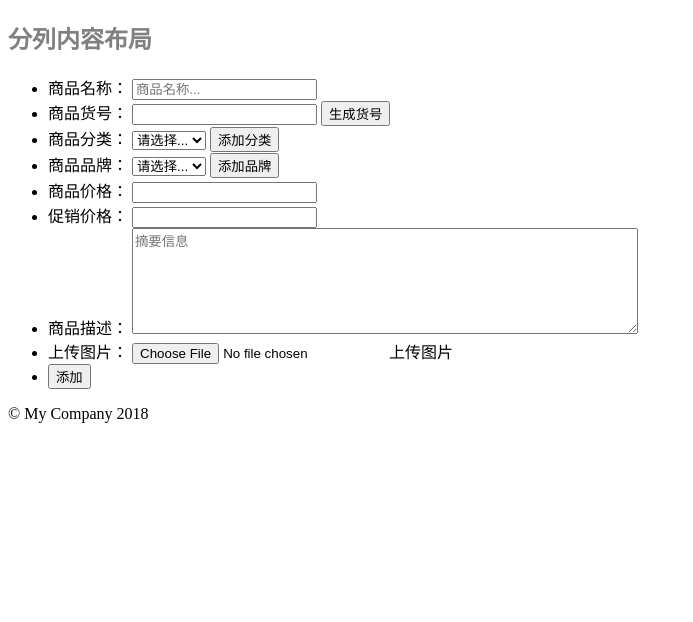
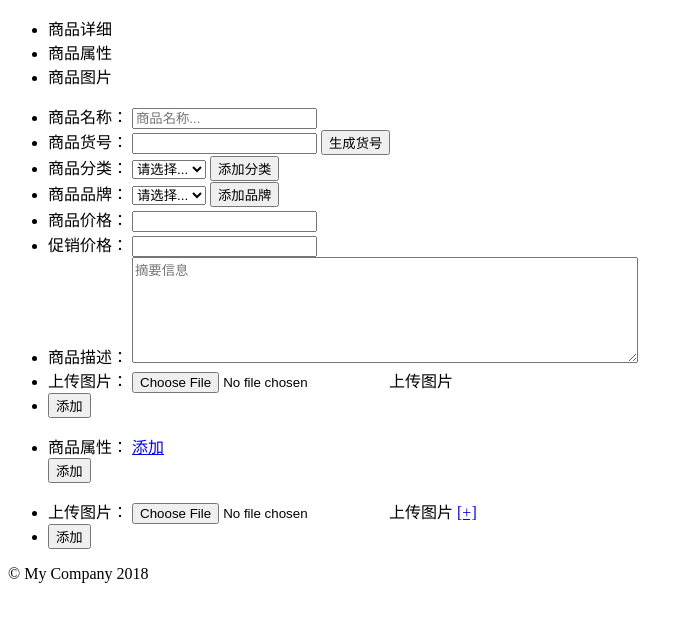
Before and after one commit to hangwentan/git, a Yii app: the page made by backend/views/goods/goods-add.php in a window 1280 px wide. Shown: the top 622 px of the page, without its empty margins (0-693 px from the left). Run offline with PHP 8.4 and a stand-in for Yii, Linux system fonts and the light colour scheme; the template is opened without the code that fills it, so the values that code supplies are empty; some libraries are stand-ins or nearby versions.

Commit message:
商品添加

```diff
--- a/backend/controllers/OrderController.php
+++ b/backend/controllers/OrderController.php
@@ -11,6 +11,7 @@ class OrderController extends BaseController
         $this->layout = 'order';
 
         return $this->render('order-list');
+
     }
 
 }
--- a/backend/views/goods/goods-add.php
+++ b/backend/views/goods/goods-add.php
@@ -1,7 +1,25 @@
+
+<script>
+    $(document).ready(function(){
+        //tab
+        $(".admin_tab li a").click(function(){
+            var liindex = $(".admin_tab li a").index(this);
+            $(this).addClass("active").parent().siblings().find("a").removeClass("active");
+            $(".admin_tab_cont").eq(liindex).fadeIn(150).siblings(".admin_tab_cont").hide();
+        });
+    });
+</script>
 
 <section>
-    <h2><strong style="color:grey;">分列内容布局</strong></h2>
+    <ul class="admin_tab">
+        <li><a class="active">商品详细</a></li>
+        <li><a>商品属性</a></li>
+        <li><a>商品图片</a></li>
+    </ul>
+    <!--tabCont-->
     <form action="index.php?r=goods/shop" method="post" enctype="multipart/form-data">
+    <div class="admin_tab_cont" style="display:block;">
+        <section>
                 <ul class="ulColumn2">
                     <li>
                         <span class="item_name" style="width:120px;">商品名称：</span>
@@ -56,10 +74,48 @@
                         <input type="submit" class="link_btn" value="添加" />
                     </li>
                 </ul>
+        </section>
+    </div>
+
+    <!---商品属性--->
+    <div class="admin_tab_cont">
+        <section>
+            <ul class="ulColumn2">
+                <li>
+                    <span class="item_name" style="width:120px;">商品属性：</span>
+                    <a href="javascript:0;" class="id-add">添加</a>
+                </li>
+                    <span class="item_name" style="width:120px;"></span>
+                    <input type="submit" class="link_btn" value="添加" />
+                </li>
+            </ul>
+        </section>
+    </div>
+        <!----商品图片--->
+    <div class="admin_tab_cont">
+        <section>
+            <ul class="ulColumn2">
+                <li>
+                    <span class="item_name" style="width:120px;">上传图片：</span>
+                    <label class="uploadImg">
+                        <input type="file" name="goods_img[]" />
+                        <span>上传图片</span>
+                    </label>
+                    <a href="javascript:0;" id="img-add">[+]</a>
+                </li>
+                <li>
+                    <span class="item_name" style="width:120px;"></span>
+                    <input type="submit" class="link_btn" value="添加" />
+                </li>
+            </ul>
+        </section>
+    </div>
     </form>
 </section>
+
 <script src="login/js/jquery.js"></script>
 <script type="text/javascript">
+    var i = 0;
     $("#set_shop_num").click(function(){
         $.ajax({
             'type':'type',
@@ -69,4 +125,45 @@
            }
         });
     });
+
+    /*
+    *商品属性
+     */
+    $(document).on('click','.id-add',function(){
+        i++;
+        var str = '<li id="'+i+'"><span class="item_name" style="width:120px;">属性名称：</span>' +
+            '<input type="text" name="attr['+i+'][]" class="textbox" placeholder="属性名称..."/>' +
+            '<a href="javascript:0;" class="id-del">【-】</a><a href="javascript:0;" class="id-zi">【+】</a></li>';
+        $(this).parents('ul').append(str);
+    });
+
+    $(document).on('click','.id-zi',function(){
+        var id = $(this).parent('li').attr('id');
+        var str = '<li><span class="item_name" style="width:120px;">规格参数：</span>' +
+            '<input type="text" name="attr_type['+id+'][]" class="textbox" placeholder="规格..."/>' +
+            '<span class="item_name" style="width:120px;">价格参数：</span>' +
+            '<input type="text" name="attr_price['+id+'][]" class="textbox" placeholder="价格..."/>' +
+            '<a href="javascript:0;" class="id-zidel">【-】</a></li>';
+        $(this).after(str);
+    });
+
+    $(document).on('click','.id-zidel',function () {
+        $(this).parent('li').remove();
+    });
+    $(document).on('click','.id-del',function () {
+        $(this).parent('li').remove();
+    })
+    /*
+    商品图片
+     */
+    $(document).on('click','#img-add',function () {
+        var str = '<li><span class="item_name" style="width:120px;">上传图片：</span> ' +
+            '<label class="uploadImg"> <input type="file" name="goods_img[]" />' +
+            ' <span>上传图片</span> </label> ' +
+            '<a href="javascript:0;" id="img-del">[-]</a> </li>';
+        $(this).after(str);
+    });
+    $(document).on('click','#img-del',function () {
+        $(this).parent('li').remove();
+    })
 </script>
--- a/backend/views/index/index.php
+++ b/backend/views/index/index.php
@@ -103,6 +103,7 @@
         });
     });
 </script>
+
 <section>
     <ul class="admin_tab">
         <li><a class="active">自定义标题</a></li>
@@ -114,6 +115,7 @@
     <div class="admin_tab_cont">tabContent02，内容根据具体数据二次单独定义，公共样式单独调用</div>
     <div class="admin_tab_cont">可追加</div>
 </section>
+
 <section>
     <ul class="admin_tab">
         <li><a class="active">自定义标题</a></li>
```
Also changed, not shown: backend/controllers/GoodsController.php (+57 -3 lines), backend/models/ShopGoodsAttr.php (added, +18 -0 lines), backend/models/ShopImg.php (added, +20 -0 lines), backend/web/upload/web/20180122/112bedba8ce844522d1b9440d72251ba.jpg (added), backend/web/upload/web/20180122/15917fc52139694dacf106aa85cd927e.jpg (added), backend/web/upload/web/20180122/29631040ac2dddc32ee6734efabd8956.jpg (added), backend/web/upload/web/20180122/478902096bef2dc2e03476b162afc2ec.jpg (added), backend/web/upload/web/20180122/4fe773fab2e2d144801505a8a1bc35a6.jpg (added), backend/web/upload/web/20180122/68df4721ab587e634054ec860a7dbc0e.jpg (added), backend/web/upload/web/20180122/712deb78a39ba95d2f16d7f1004484b2.jpg (added), backend/web/upload/web/20180122/75677d1a4cbbd9c50af00a97055def0c.jpg (added), backend/web/upload/web/20180122/8b6f96623e1d19e6e618bdcb38c97381.jpg (added), backend/web/upload/web/20180122/9e67dd9a1ddb70b229d266239b839569.jpg (added), backend/web/upload/web/20180122/c63ac9ab51c629ca2d369ae6913b9cd3.jpg (added), 3 more files. Lines whose indentation alone changed are shown as unchanged.
